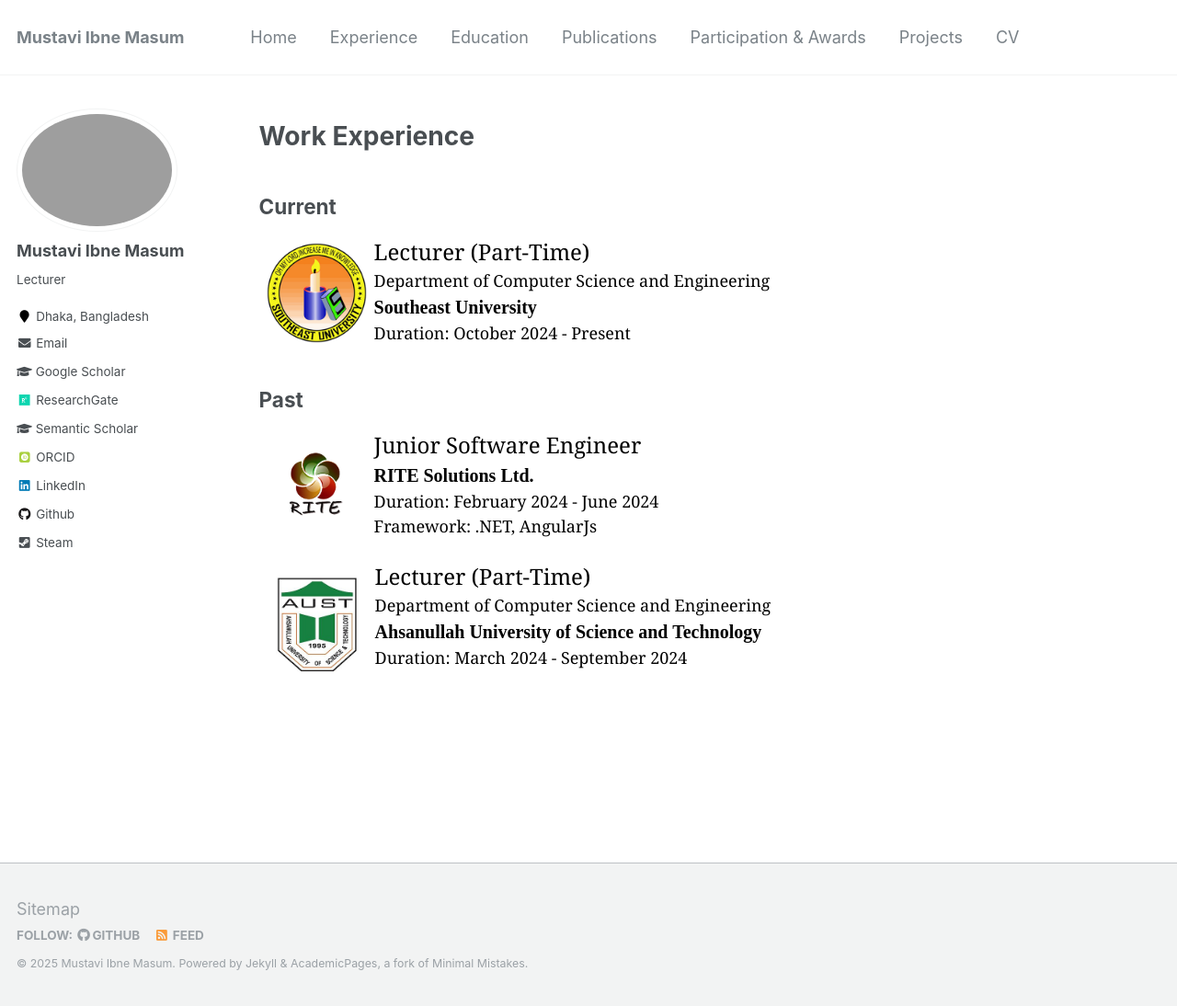
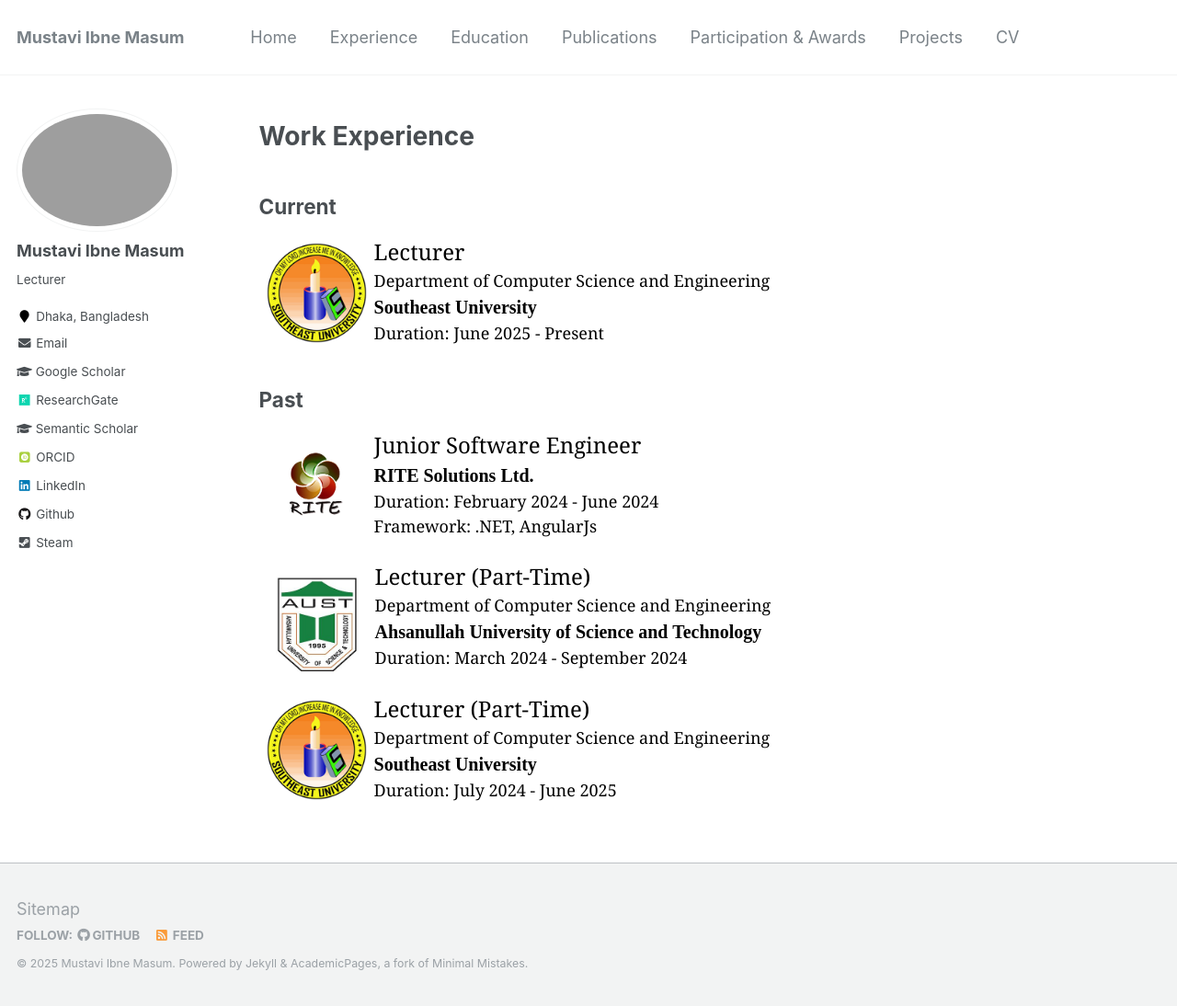
Before and after one commit to Mustavi-Ibne-Masum/mustavi-ibne-masum.github.io, a Jekyll site: the page built from _pages/experience.md, in a window 1280 px wide and 1094 px high. Shown: the whole window at 92% size. Built offline with Jekyll 4.4.1, drawn with Linux system fonts in a browser that asks for light colours; some web fonts are replaced.

Commit message:
Update experience.md

```diff
--- a/_pages/experience.md
+++ b/_pages/experience.md
@@ -7,10 +7,10 @@ author_profile: true
 
 # Work Experience
 ## Current
-<img src="/images/LogoSEU.png" style="float:left;width:125px;height:125px;"><span style="font-family:Georgia; color:black;"><span style="font-size:18pt"><a href="https://new.seu.edu.bd/employee/profile/MDExMTM0" target="_blank" style="color:black;">Lecturer (Part-Time)</a></span><br/>
+<img src="/images/LogoSEU.png" style="float:left;width:125px;height:125px;"><span style="font-family:Georgia; color:black;"><span style="font-size:18pt"><a href="https://new.seu.edu.bd/employee/profile/MDExMTM0" target="_blank" style="color:black;">Lecturer</a></span><br/>
 Department of Computer Science and Engineering<br/>
 <span style="color:black; font-size:20px; font-family:Calisto MT"><b><a href="https://new.seu.edu.bd/" target="_blank" style="color:black;">Southeast University</a></b></span><br/>
-Duration: October 2024 - Present
+Duration: June 2025 - Present
 </span>
 ## Past
 <img src="/images/LogoRITE.png" style="float:left;width:125px;height:125px;"><span style="font-family:Georgia; color:black;"><span style="font-size:18pt">Junior Software Engineer</span><br/>
@@ -25,6 +25,11 @@ Department of Computer Science and Engineering<br/>
 <span style="color:black; font-size:20px; font-family:Calisto MT"><b><a href="https://aust.edu" target="_blank" style="color:black;">Ahsanullah University of Science and Technology</a></b></span><br/>
 Duration: March 2024 - September 2024
 </span>
+<br/>
 
-
+<img src="/images/LogoSEU.png" style="float:left;width:125px;height:125px;"><span style="font-family:Georgia; color:black;"><span style="font-size:18pt"><a href="https://new.seu.edu.bd/employee/profile/MDExMTM0" target="_blank" style="color:black;">Lecturer (Part-Time)</a></span><br/>
+Department of Computer Science and Engineering<br/>
+<span style="color:black; font-size:20px; font-family:Calisto MT"><b><a href="https://new.seu.edu.bd/" target="_blank" style="color:black;">Southeast University</a></b></span><br/>
+Duration: July 2024 - June 2025
+</span>
 <br/>
```
